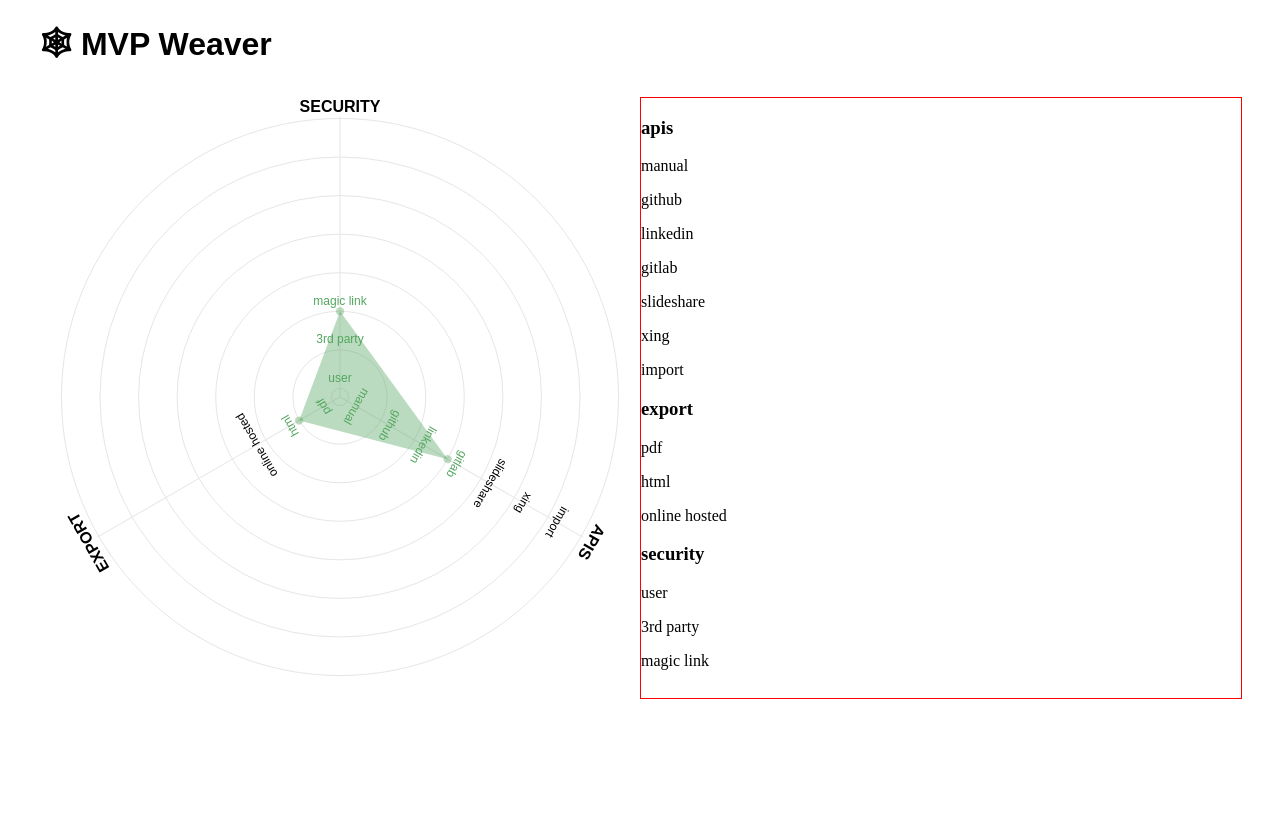
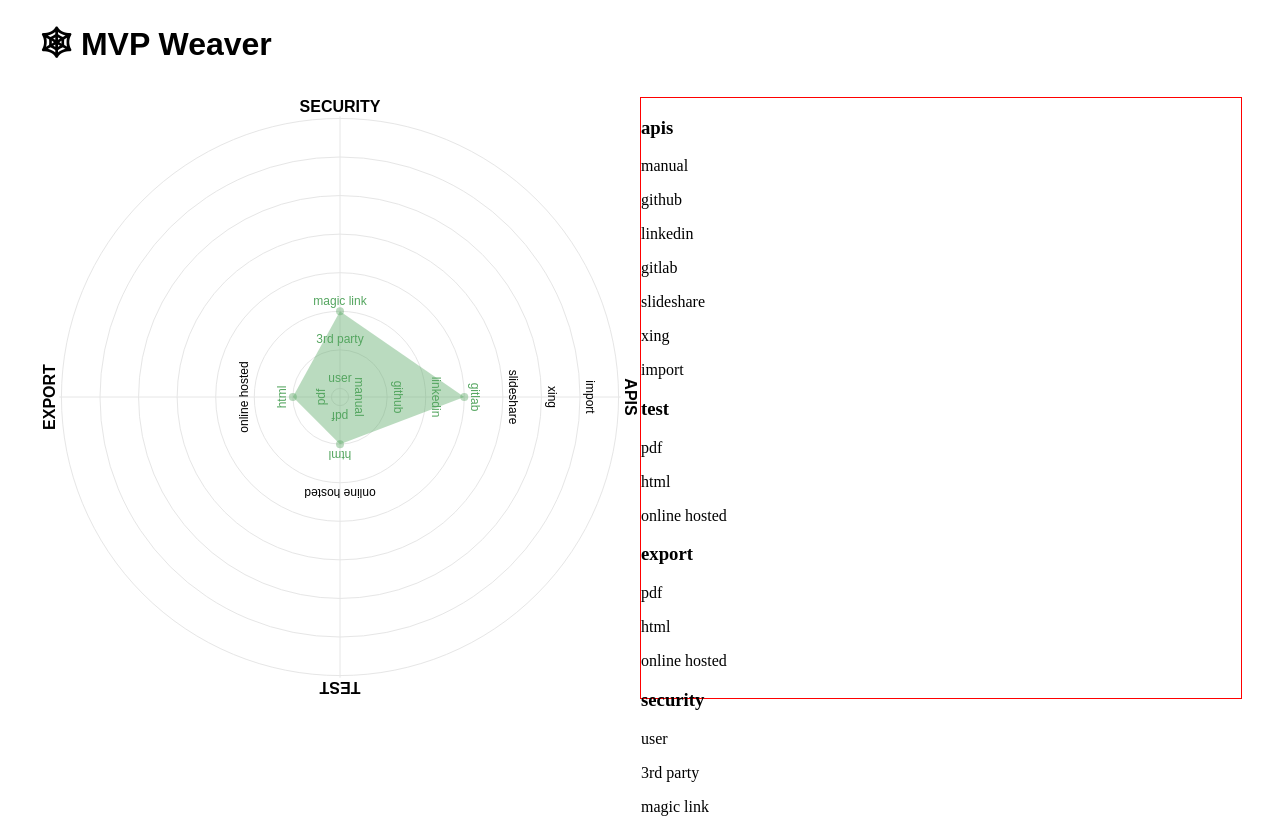
Before and after one commit to vilvadot/mvp-weaver, a React (Create React App) app: page / in a window 1280 px wide. Built offline with nearby package versions, Linux system fonts and the light colour scheme.

Commit message:
Axis names update

```diff
--- a/src/App.js
+++ b/src/App.js
@@ -1,9 +1,8 @@
-import React from "react";
+import React, { useState } from "react";
 import RadarChart from "./components/RadarChart";
 import GraphEdit from "./components/GraphEdit";
 
-const initialData = {
-  axes: [
+const initialData = [
   {
     name: "apis",
     items: [
@@ -18,6 +17,11 @@ const initialData = {
     scope: 3
   },
   {
+    name: "test",
+    items: ["pdf", "html", "online hosted"],
+    scope: 1
+  },
+  {
     name: "export",
     items: ["pdf", "html", "online hosted"],
     scope: 1
@@ -27,17 +31,26 @@ const initialData = {
     items: ["user", "3rd party", "magic link"],
     scope: 2
   }
-  ],
-  updateName: function(index, value) {
-    this.axes[0].name = "hey";
-  }
-};
+];
 
 export const GraphContext = React.createContext();
 
 function App() {
+  const [axes, setAxes] = useState(initialData);
+  const updateAxisName = (index, value) => {
+    setAxes([
+      ...axes.slice(0, index),
+      {
+        ...axes[index],
+        name: value
+      },
+      ...axes.slice(index + 1)
+    ]);
+  };
+
+  console.log(axes)
   return (
-    <GraphContext.Provider value={initialData}>
+    <GraphContext.Provider value={{ axes, updateAxisName }}>
       <div className="graph-preview">
         <RadarChart />
       </div>
--- a/src/components/GraphEdit/index.js
+++ b/src/components/GraphEdit/index.js
@@ -1,27 +1,44 @@
 import React, { useState, useContext } from "react";
-import {GraphContext} from '../../App'
+import { GraphContext } from "../../App";
 
 const EditableText = ({ name, value, children, onChange }) => {
   const [isEditMode, setEditMode] = useState(false);
   const toggleEdit = () => {
     setEditMode(!isEditMode);
   };
-  const handleKeyPress = (e) => {
-    if(e.key === 'Enter') toggleEdit()
-  }
+  const handleKeyPress = e => {
+    if (e.key === "Enter") toggleEdit();
+  };
 
   if (isEditMode) {
-    return <input type="text" value={children} name={name} onChange={onChange} onKeyDownCapture={handleKeyPress} />;
+    return (
+      <input
+        type="text"
+        value={children}
+        name={name}
+        onChange={onChange}
+        onKeyDownCapture={handleKeyPress}
+      />
+    );
   }
   return <p onClick={toggleEdit}>{children}</p>;
 };
 
-const Axis = ({ name, items, scope, onNameEdit }) => {
+const Axis = ({ name, items, scope, onNameEdit, index }) => {
+  const context = useContext(GraphContext);
   return (
     <div className="axis-container">
-      <h3 className="axis-title"><EditableText onChange={(e) => onNameEdit(e.target.value)}>{name}</EditableText></h3>
+      <h3 className="axis-title">
+        <EditableText
+          onChange={e => context.updateAxisName(index, e.target.value)}
+        >
+          {name}
+        </EditableText>
+      </h3>
       {items.map((item, index) => (
-        <EditableText onChange={(e) => console.log(e.target.value)}>{item}</EditableText>
+        <EditableText onChange={e => console.log(e.target.value)}>
+          {item}
+        </EditableText>
       ))}
     </div>
   );
@@ -29,11 +46,11 @@ const Axis = ({ name, items, scope, onNameEdit }) => {
 
 // {/* <input type="text" name={`${name}-item-${index}`} value={item} /> */}
 const GraphEdit = () => {
-  const context = useContext(GraphContext)
+  const context = useContext(GraphContext);
   return (
     <div className="graph-edit">
-      {context.axes.map(({ name, items, scope }) => {
-        return <Axis name={name} items={items} scope={scope} />;
+      {context.axes.map(({ name, items, scope }, index) => {
+        return <Axis name={name} items={items} scope={scope} index={index} />;
       })}
     </div>
   );
```
Lines whose indentation alone changed are shown as unchanged.
